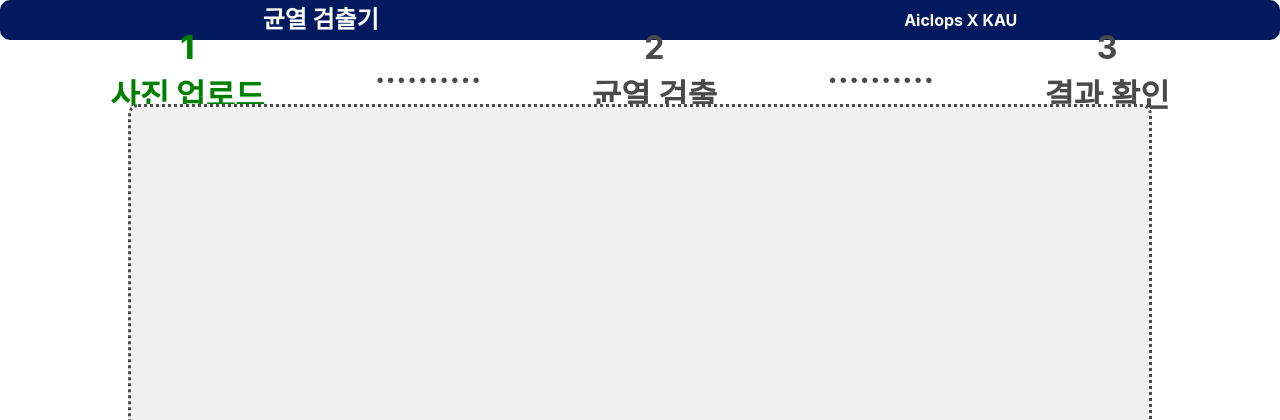
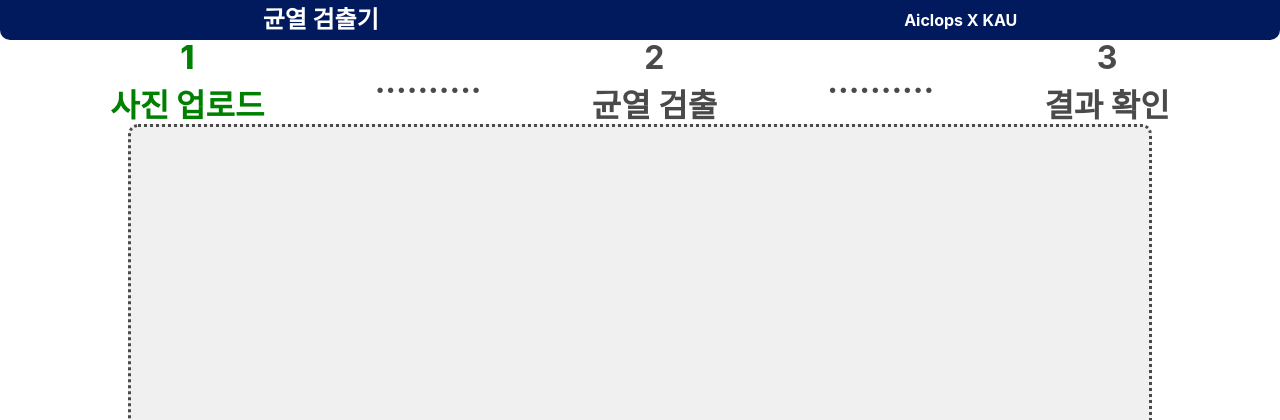
Before and after one commit to BUZZINGPolarBear/crackseg-server, a Django app: page / in a window 1280 px wide. Shown: the top 420 px of the page. Run offline with Django 4.2, Linux system fonts and the light colour scheme.

Commit message:
fix: styles -> top nav border radius & status margin

```diff
--- a/templates/static/css/index-third.css
+++ b/templates/static/css/index-third.css
@@ -5,13 +5,16 @@
 
     height: 5vh;
     background-color: rgb(1, 26, 93);
-    border-radius: 10px;
+    border-bottom-left-radius: 10px;
+    border-bottom-right-radius: 10px;
     color: white;
     font-weight: bolder;
     font-size: 3vh;
 }
 
 .status-area{
+    margin-top: 10px;
+    margin-bottom: 10px;
     height: 8vh;
     display: flex;
     justify-content: space-evenly;
--- a/templates/static/css/index.css
+++ b/templates/static/css/index.css
@@ -2,16 +2,20 @@
     display: flex;
     justify-content: space-around;
     align-items: center;
+    border-bottom-left-radius: 10px;
+    border-bottom-right-radius: 10px;
 
     height: 5vh;
     background-color: rgb(1, 26, 93);
-    border-radius: 10px;
     color: white;
     font-weight: bolder;
     font-size: 3vh;
 }
 
 .status-area{
+    margin-top: 10px;
+    margin-bottom: 10px;
+
     height: 8vh;
     display: flex;
     justify-content: space-evenly;
```
Also changed, not shown: db.sqlite3.
